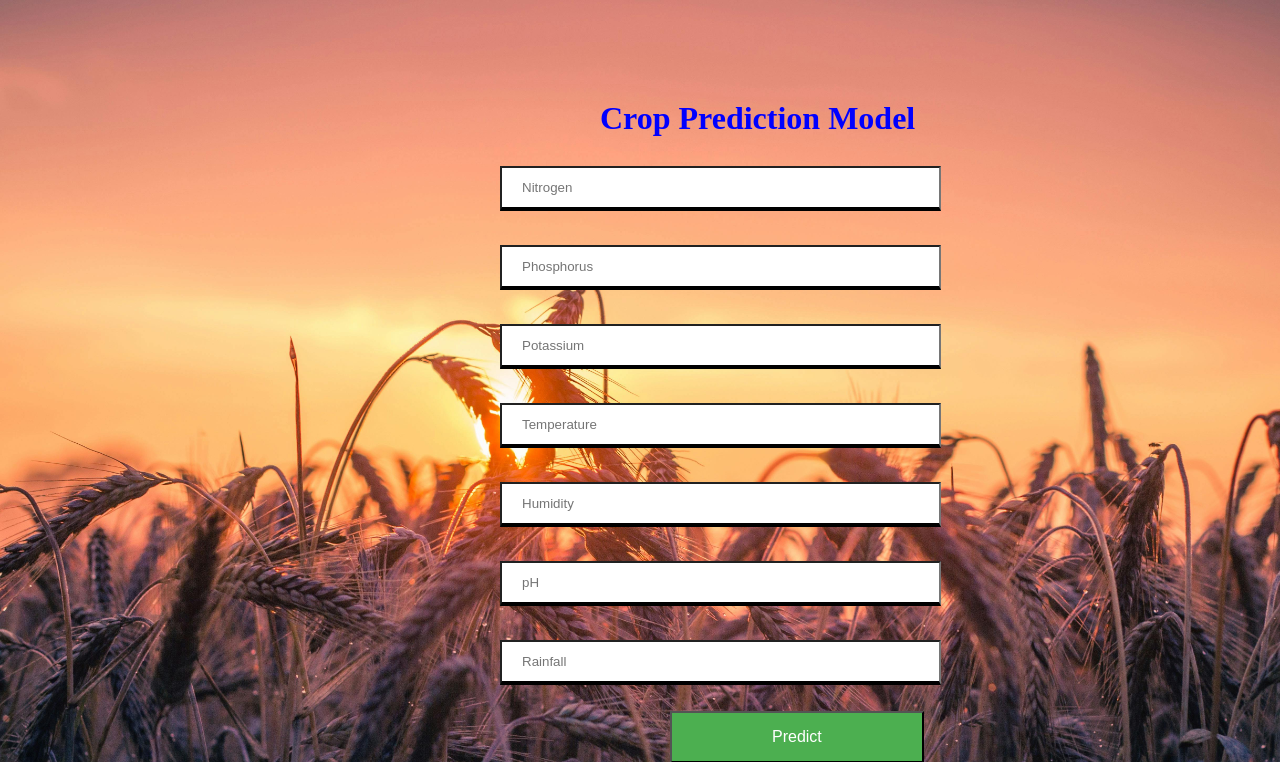
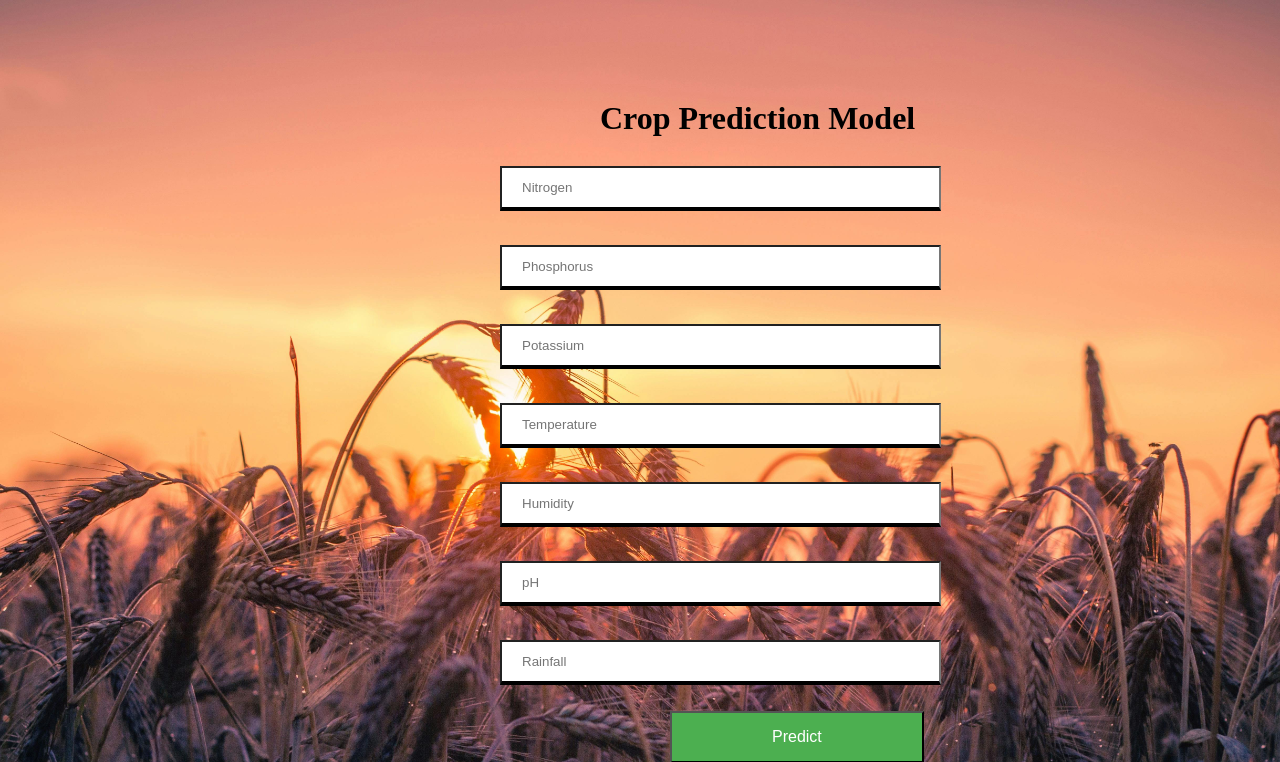
Before and after one commit to Shubham91999/Crop_Prediction_App, a Flask app: page / in a window 1280 px wide. Shown: the top 762 px of the page. Run offline with Flask 3, Linux system fonts and the light colour scheme; parts of the project's set-up code (start-up, migrations or seed data) failed here and were passed over.

Commit message:
Added ReadMe

```diff
--- a/templates/index.html
+++ b/templates/index.html
@@ -12,7 +12,7 @@
   <body>
 
     <div class="login">
-        <h1 style="color: blue;"> Crop Prediction Model</h1>
+        <h1 style="color: black;"> Crop Prediction Model</h1>
         <form action="{{ url_for('predict')}}"method="post">
             <input type="text" name="Nitrogen" placeholder="Nitrogen" required="required" /><br><br>
             <input type="text" name="Phosphorus" placeholder="Phosphorus" required="required" /><br><br>
```
Also changed, not shown: ReadMe.md (added).
